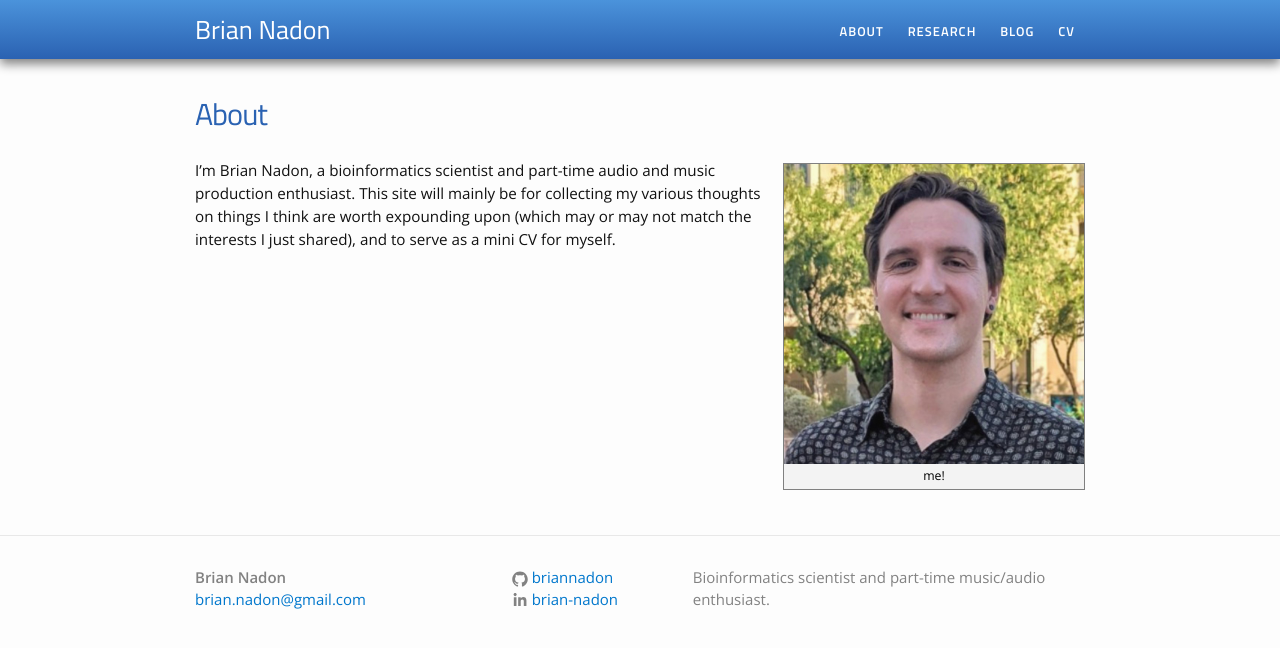
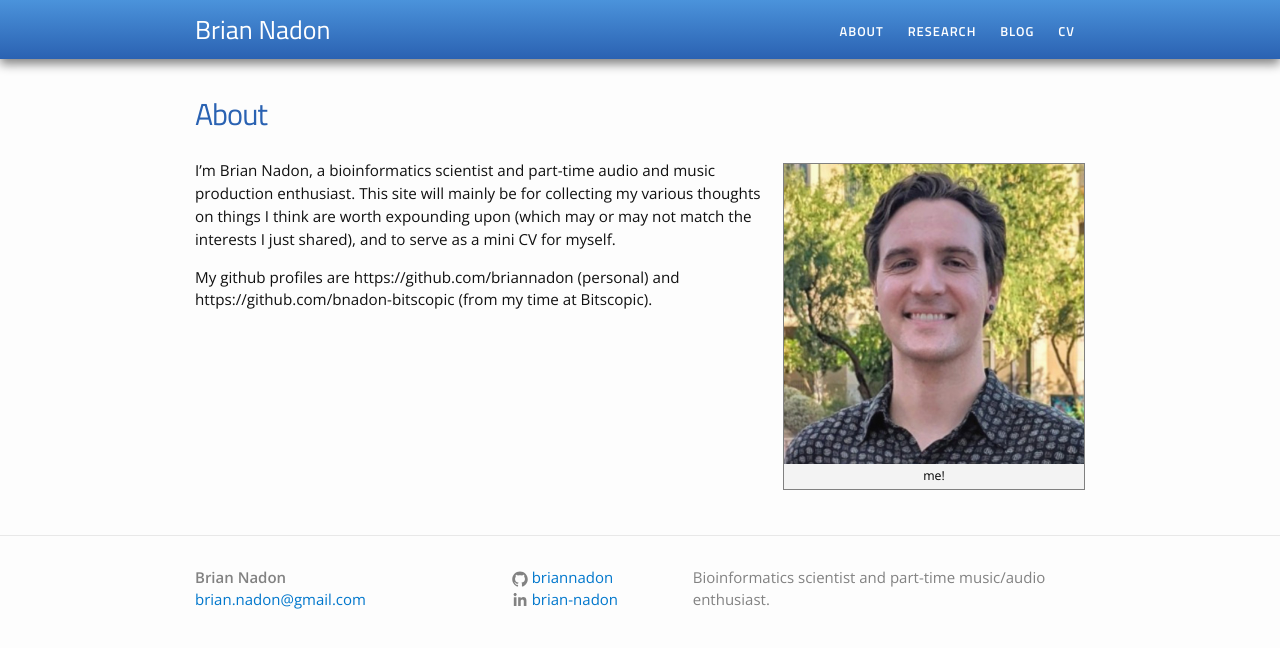
Before and after one commit to briannadon/briannadon.github.io, a Jekyll site: the page built from about.md, in a window 1280 px wide. Shown: the top 648 px of the page. Built offline with Jekyll 4.4.1, drawn with Linux system fonts in a browser that asks for light colours.

Commit message:
add github links to about

```diff
--- a/about.md
+++ b/about.md
@@ -7,3 +7,5 @@ permalink: /about/
 {% include image.html url="/images/profile.jpg" caption="me!" width=300 align="right" %}
 
 I'm Brian Nadon, a bioinformatics scientist and part-time audio and music production enthusiast. This site will mainly be for collecting my various thoughts on things I think are worth expounding upon (which may or may not match the interests I just shared), and to serve as a mini CV for myself.
+
+My github profiles are https://github.com/briannadon (personal) and https://github.com/bnadon-bitscopic (from my time at Bitscopic).
```
